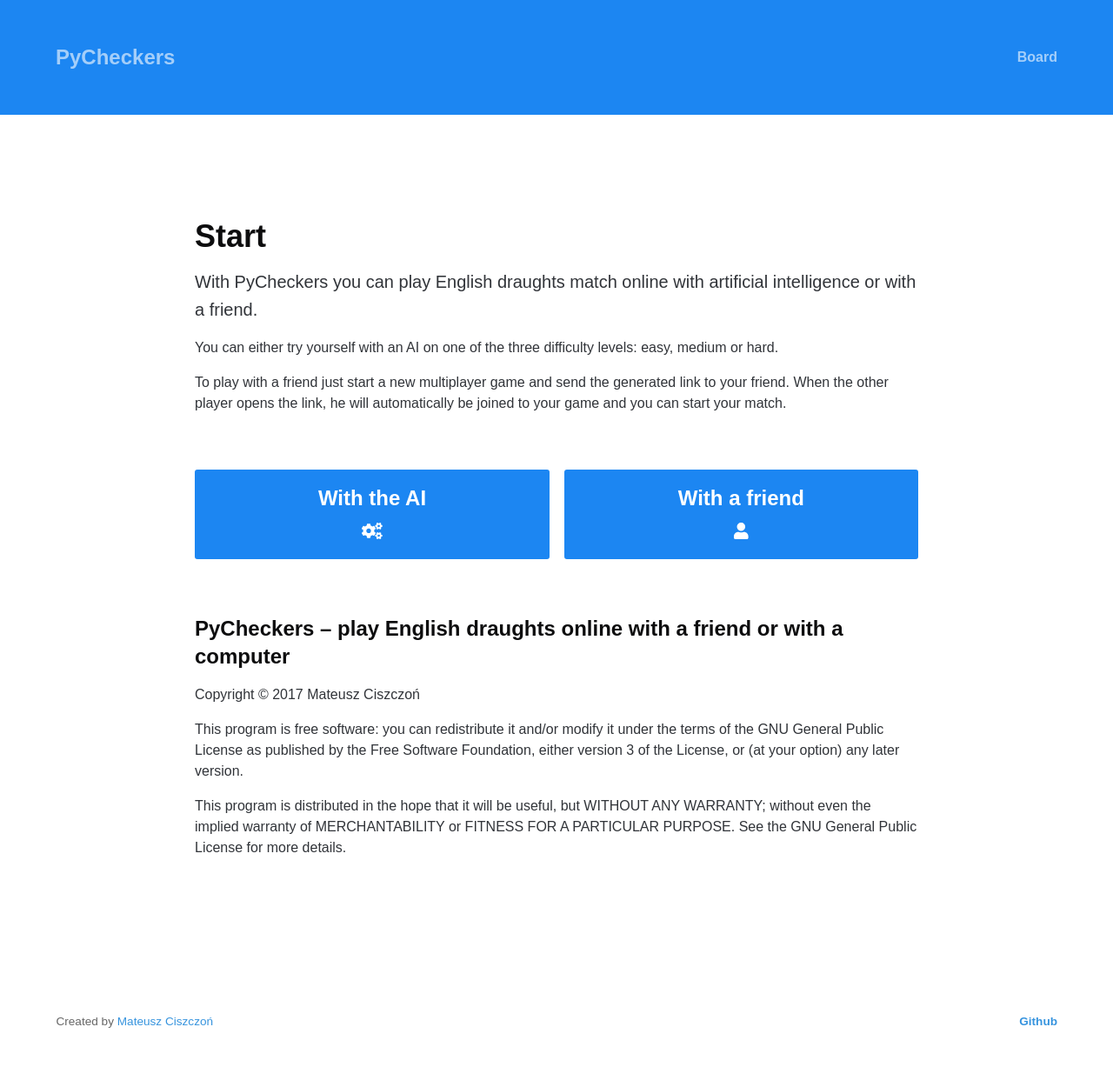
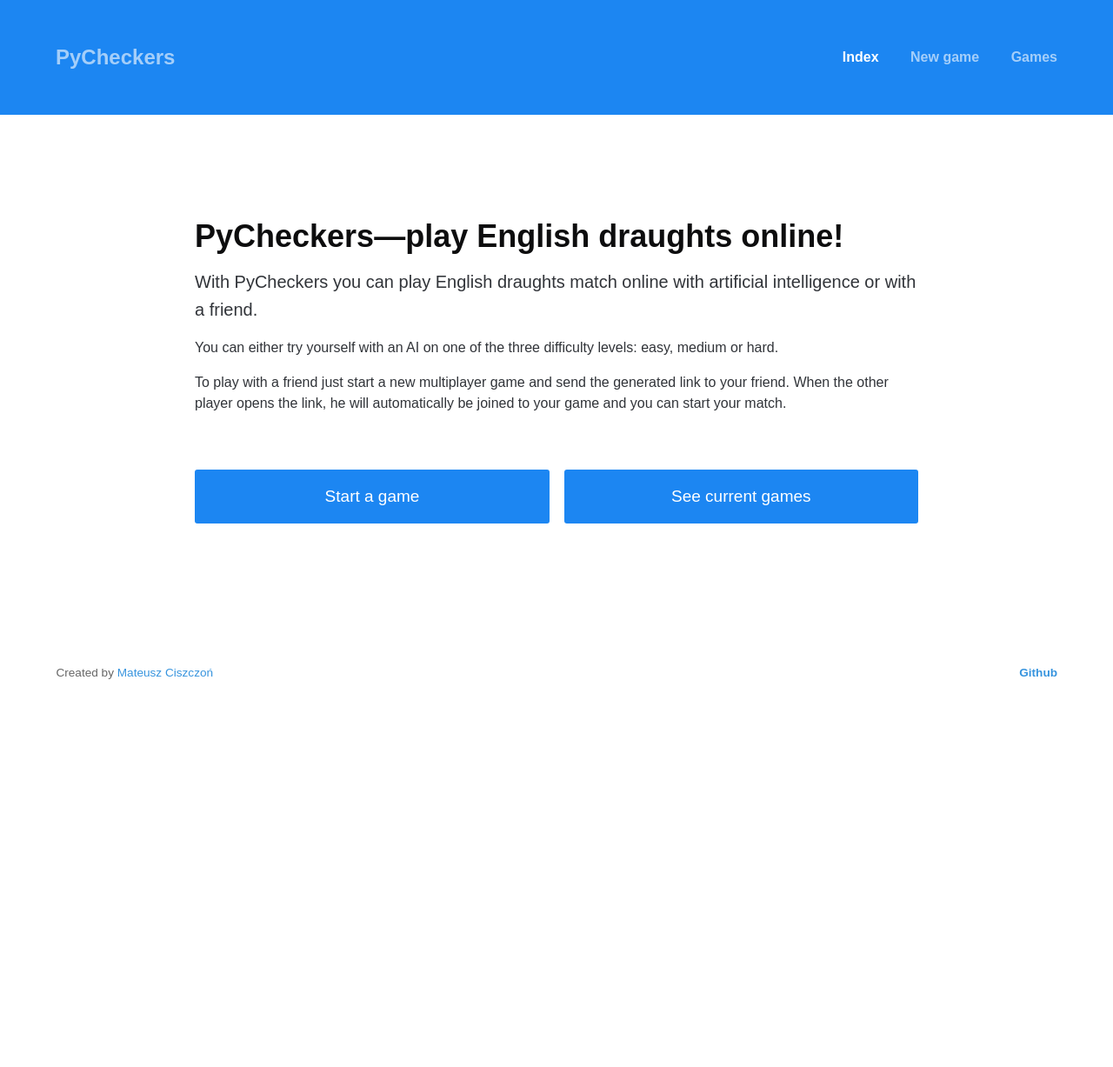
Before and after one commit to mciszczon/PyCheckers, a Flask app: page / in a window 1280 px wide. Shown: the whole page at 87% size. After the commit the page ends 781 px from the top, so only its background shows below. Run offline with Flask 2, Linux system fonts and the light colour scheme; some libraries are stand-ins or nearby versions.

Commit message:
Instances (with game creation), captures, better architecture
Signed-off-by: Mateusz Ciszczoń <contact@mciszczon.pl>

```diff
--- a/_front/dist/css/pycheckers.css
+++ b/_front/dist/css/pycheckers.css
@@ -112,6 +112,23 @@ a {
 
 .main {
 
+}
+
+.game {
+    display: block;
+    width: 100%;
+    height: 100%;
+    padding: 2rem;
+    background: #edf2ff;
+}
+
+.game:hover,
+.game:focus {
+    background: #f8f8f8;
+}
+
+.game h3 {
+    margin-top: 0.5rem;
 }
 
 /* Board */
--- a/pycheckers/templates/base.html
+++ b/pycheckers/templates/base.html
@@ -6,12 +6,8 @@
     <meta charset="utf-8">
     <meta name="viewport" content="width=device-width, initial-scale=1">
 
-    <!-- Kube CSS -->
     <link rel="stylesheet" href="{{ url_for('static', filename='css/kube.css') }}">
     <link rel="stylesheet" href="{{ url_for('static', filename='css/pycheckers.css') }}">
-
-    <!-- Font Awesome -->
-    <script defer src="https://use.fontawesome.com/releases/v5.0.2/js/all.js"></script>
 
 </head>
 <body>
@@ -23,13 +19,30 @@
                     <a href="{{ url_for('index') }}">PyCheckers</a>
                 </h1>
                 <ul class="menu">
-                    <li class="menu__item {% if url_for('board') == rule %} menu__item--active {% endif %}">
-                        <a href="{{ url_for('board') }}">Board</a>
+                    <li class="menu__item {% if rule == '/' %}menu__item--active{% endif %}">
+                        <a href="{{ url_for('index') }}">Index</a>
+                    </li>
+                    <li class="menu__item {% if rule == '/start' %}menu__item--active{% endif %}">
+                        <a href="{{ url_for('start') }}">New game</a>
+                    </li>
+                    <li class="menu__item {% if rule == '/games' %}menu__item--active{% endif %}">
+                        <a href="{{ url_for('active_games') }}">Games</a>
                     </li>
                 </ul>
             </nav>
         </div>
     </header>
+
+    {% with messages = get_flashed_messages(with_categories=true) %}
+        {% if messages %}
+            {% for category, message in messages %}
+                <div class="message {{ category }}" data-component="message">
+                    {{ message }}
+                    <span class="close small"></span>
+                </div>
+            {% endfor %}
+        {% endif %}
+    {% endwith %}
 
     <main class="main section">
         {% block content %}{% endblock %}
--- a/pycheckers/templates/index.html
+++ b/pycheckers/templates/index.html
@@ -2,38 +2,22 @@
 {% block title %}Start{% endblock %}
 {% block content %}
     <div class="container">
-            <h2>Start</h2>
+        <h2>PyCheckers—play English draughts online!</h2>
         <p class="large">With PyCheckers you can play English draughts match online with artificial intelligence or with a friend.</p>
         <p>You can either try yourself with an AI on one of the three difficulty levels: easy, medium or hard.</p>
         <p>To play with a friend just start a new multiplayer game and send the generated link to your friend. When the other player opens the link, he will automatically be joined to your game and you can start your match.</p>
 
         <div class="row gutters u-margin-top">
             <div class="col col-6">
-                    <a href="{{ url_for('board') }}" class="button large w100 u-text-center">
-                        <h3 class="inverted">With the AI</h3>
-                        <span class="fas fa-cogs"></span>
+                <a href="{{ url_for('start') }}" class="button large w100 u-text-center">
+                    <span class="inverted">Start a game</span>
                 </a>
             </div>
             <div class="col col-6">
-                    <a href="{{ url_for('board') }}" class="button large w100 u-text-center">
-                        <h3 class="inverted">With a friend</h3>
-                        <span class="fas fa-user"></span>
+                <a href="{{ url_for('active_games') }}" class="button large w100 u-text-center">
+                    <span class="inverted">See current games</span>
                 </a>
             </div>
         </div>
-
-            <h3 class="u-margin-top">PyCheckers – play English draughts online with a friend or with a computer</h3>
-            <p>Copyright &copy; 2017  Mateusz Ciszczoń</p>
-
-            <p>This program is free software: you can redistribute it and/or modify
-            it under the terms of the GNU General Public License as published by
-            the Free Software Foundation, either version 3 of the License, or
-                (at your option) any later version.</p>
-
-            <p>This program is distributed in the hope that it will be useful,
-            but WITHOUT ANY WARRANTY; without even the implied warranty of
-            MERCHANTABILITY or FITNESS FOR A PARTICULAR PURPOSE.  See the
-                GNU General Public License for more details.</p>
-
     </div>
 {% endblock %}
--- a/pycheckers/views.py
+++ b/pycheckers/views.py
@@ -3,17 +3,30 @@ This is Views module.
 It allows Flask to run properly, as it stores its routing and template rendering settings.
 """
 import math
-from pycheckers import app, utils
-from flask import render_template, request, redirect, url_for
+import uuid
+import pickle
+from pycheckers import app
+from .resources import Game, Board
+from flask import render_template, request, redirect, url_for, flash
 
-# TODO: Move variables from below to a new Game object.
-# TODO: Allow to create multiple instances of the Game object (store as objects in array).
-board_initialized = utils.Board()
-rows = board_initialized.get_rows()
-columns = board_initialized.get_columns()
+app.secret_key = 'C~\xb2\x95\x00:\xca\xc8b\x83\x89\xee\xf7)w&\xed\x96\xbe\x13\xfd\x88\x92\x81'
 
-player_black = utils.PlayerBlack()
-player_white = utils.PlayerWhite()
+games = dict()
+board = Board.Board()
+
+
+# def load_games():
+#     games = pickle.load(open('games.p', 'rb'))
+#
+#
+# @app.route('/save')
+# def save():
+#     pickle.dump(games, open('games.p', 'wb'))
+#
+#
+# @app.route('/load')
+# def load():
+#     load_games()
 
 
 @app.route('/')
@@ -22,22 +35,48 @@ def index():
     A view that displays the homepage.
     :return render_template():
     """
-
     return render_template('index.html')
 
 
-@app.route('/board')
-def board():
+@app.route('/start', methods=['POST', 'GET'])
+def start():
+    if request.method == 'POST':
+        name = request.form['name']
+        gametype = request.form['gametype']
+        if name and gametype:
+            return redirect(url_for('create', name=name))
+    return render_template('start.html')
+
+
+@app.route('/create/<string:name>')
+def create(name):
+    game_id = str(uuid.uuid4())
+    games[game_id] = (Game.Game(name))
+    flash('Game started!', 'success')
+
+    return redirect(url_for('game', game_id=game_id))
+
+
+@app.route('/games')
+def active_games():
+    return render_template('games.html', games=games)
+
+
+@app.route('/game/<string:game_id>')
+def game(game_id):
     """
     A basic view that just generates the board.
     :return render_template():
     """
-
-    return render_template('board.html')
+    if games.get(game_id):
+        return render_template('board.html', game_id=game_id)
+    else:
+        flash('Such a game does not exist. It might have ended.', 'error')
+        return redirect(url_for('index'))
 
 
-@app.route('/board/select/<int:coordinate_x>/<int:coordinate_y>')
-def select(coordinate_x, coordinate_y):
+@app.route('/game/<string:game_id>/select/<int:coordinate_x>/<int:coordinate_y>')
+def select(game_id, coordinate_x, coordinate_y):
     """
     A view that handles player selecting one of his pieces.
     :param int coordinate_x: This is a x coordinate of the piece that player selected.
@@ -45,15 +84,16 @@ def select(coordinate_x, coordinate_y):
     :return render_template() or redirect():
     """
 
-    if board_initialized.turn == 0 and (coordinate_x, coordinate_y) in player_black.positions\
-            or board_initialized.turn == 1 and (coordinate_x, coordinate_y) in player_white.positions:
-        return render_template('board.html', coordinate_x=coordinate_x, coordinate_y=coordinate_y)
+    if games[game_id].turn == 0 and (coordinate_x, coordinate_y) in games[game_id].player_black.positions\
+            or games[game_id].turn == 1 and (coordinate_x, coordinate_y) in games[game_id].player_white.positions:
+        return render_template('board.html', game_id=game_id, coordinate_x=coordinate_x, coordinate_y=coordinate_y)
     else:
-        return redirect(url_for('board'))
+        flash('You cannot select this piece!', 'error')
+        return redirect(url_for('game', game_id=game_id))
 
 
-@app.route('/board/select/<int:coordinate_x>/<int:coordinate_y>/move/<int:to_x>/<int:to_y>')
-def move(coordinate_x, coordinate_y, to_x, to_y):
+@app.route('/game/<string:game_id>/select/<int:coordinate_x>/<int:coordinate_y>/move/<int:to_x>/<int:to_y>')
+def move(game_id, coordinate_x, coordinate_y, to_x, to_y):
     """
     A view that handles moving a piece from one box to another.
     :param int coordinate_x: This is a x coordinate of the piece we want to move.
@@ -64,40 +104,123 @@ def move(coordinate_x, coordinate_y, to_x, to_y):
     """
 
     # Checking whether move is allowed
-    # 1. By one square only
-    if math.fabs(coordinate_x - to_x) != 1 or math.fabs(coordinate_y - to_y) != 1\
-            or to_x not in board_initialized.get_rows() or to_y not in board_initialized.get_columns()\
-            or (to_x, to_y) in player_white.positions or (to_x, to_y) in player_black.positions:
-        return redirect(url_for('select', coordinate_x=coordinate_x, coordinate_y=coordinate_y))
+    # 1. Not outside the board
+    if to_x not in board.get_rows() or to_y not in board.get_columns() \
+            or (to_x, to_y) in games[game_id].player_white.positions or (to_x, to_y) in games[game_id].player_black.positions:
+        flash('This move is invalid!', 'error')
+        return redirect(url_for('select', game_id=game_id, coordinate_x=coordinate_x, coordinate_y=coordinate_y))
 
     # 2. Only into gray boxes
-    if not board_initialized.check_if_allowed(to_x, to_y):
-        return redirect(url_for('select', coordinate_x=coordinate_x, coordinate_y=coordinate_y))
-    if (coordinate_x, coordinate_y) not in player_black.kings\
-        and (coordinate_x, coordinate_y) not in player_white.kings\
-            and (board_initialized.turn == 0 and coordinate_x <= to_x
-                 or board_initialized.turn == 1 and coordinate_x >= to_x):
-        return redirect(url_for('select', coordinate_x=coordinate_x, coordinate_y=coordinate_y))
+    if not board.check_if_allowed(to_x, to_y):
+        flash('This move is invalid!', 'error')
+        return redirect(url_for('select', game_id=game_id, coordinate_x=coordinate_x, coordinate_y=coordinate_y))
 
-    if board_initialized.turn == 0 and (coordinate_x, coordinate_y) in player_black.positions:
-        player_black.positions.remove((coordinate_x, coordinate_y))
-        player_black.positions.add((to_x, to_y))
-        board_initialized.change_turn()
-    elif board_initialized.turn == 1 and (coordinate_x, coordinate_y) in player_white.positions:
-        player_white.positions.remove((coordinate_x, coordinate_y))
-        player_white.positions.add((to_x, to_y))
-        board_initialized.change_turn()
+    # 3. Not onto other pieces
+    if (coordinate_x, coordinate_y) not in games[game_id].player_black.positions\
+        and (coordinate_x, coordinate_y) not in games[game_id].player_white.positions:
+        flash('This move is invalid!', 'error')
+        return redirect(url_for('select', game_id=game_id, coordinate_x=coordinate_x, coordinate_y=coordinate_y))
+
+    # 3.A. If not kings, pieces cannot move backwards
+    if (games[game_id].turn == 0 and (coordinate_x, coordinate_y) not in games[game_id].player_black.kings
+            and coordinate_x <= to_x)\
+            or (games[game_id].turn == 1 and (coordinate_x, coordinate_y) not in games[game_id].player_white.kings
+                and coordinate_x >= to_x):
+        flash('This move is invalid!', 'error')
+        return redirect(url_for('select', game_id=game_id, coordinate_x=coordinate_x, coordinate_y=coordinate_y))
+
+    # 4. By how far
+    # 4.1. Black player
+    if games[game_id].turn == 0 and (coordinate_x, coordinate_y) in games[game_id].player_black.positions:
+        # 1. If by one, it's okay
+        if math.fabs(coordinate_x - to_x) <= 1 and math.fabs(coordinate_y - to_y) <= 1:
+            games[game_id].player_black.positions.remove((coordinate_x, coordinate_y))
+            games[game_id].player_black.positions.add((to_x, to_y))
+            if (coordinate_x, coordinate_y) in games[game_id].player_black.kings:
+                games[game_id].player_black.kings.remove((coordinate_x, coordinate_y))
+                games[game_id].player_black.kings.add((to_x, to_y))
+            games[game_id].change_turn()
+        # 2. If by two, then check if it is a valid capture
+        elif math.fabs(coordinate_x - to_x) <= 2 or math.fabs(coordinate_y - to_y) <= 2:
+            med_x = (coordinate_x + to_x) / 2
+            med_y = (coordinate_y + to_y) / 2
+            if (med_x, med_y) in games[game_id].player_white.positions:
+                games[game_id].player_black.positions.remove((coordinate_x, coordinate_y))
+                games[game_id].player_black.positions.add((to_x, to_y))
+                if (coordinate_x, coordinate_y) in games[game_id].player_black.kings:
+                    games[game_id].player_black.kings.remove((coordinate_x, coordinate_y))
+                    games[game_id].player_black.kings.add((to_x, to_y))
+                games[game_id].player_white.positions.remove((med_x, med_y))
+                games[game_id].player_white.pieces -= 1
+                if (med_x, med_y) in games[game_id].player_white.kings:
+                    games[game_id].player_white.kings.remove((med_x, med_y))
+                games[game_id].change_turn()
+                flash('A piece was captured!', 'black')
+            else:
+                flash('This move is invalid!', 'error')
+                return redirect(url_for('select', game_id=game_id, coordinate_x=coordinate_x, coordinate_y=coordinate_y))
+        # 3. If by more than two, then it's surely invalid
+        else:
+            flash('This move is invalid!', 'error')
+            return redirect(url_for('select', game_id=game_id, coordinate_x=coordinate_x, coordinate_y=coordinate_y))
+
+    # 4.2. White player
+    elif games[game_id].turn == 1 and (coordinate_x, coordinate_y) in games[game_id].player_white.positions:
+        # 1. If by one, it's okay
+        if math.fabs(coordinate_x - to_x) <= 1 and math.fabs(coordinate_y - to_y) <= 1:
+            games[game_id].player_white.positions.remove((coordinate_x, coordinate_y))
+            games[game_id].player_white.positions.add((to_x, to_y))
+            if (coordinate_x, coordinate_y) in games[game_id].player_white.kings:
+                games[game_id].player_white.kings.remove((coordinate_x, coordinate_y))
+                games[game_id].player_white.kings.add((to_x, to_y))
+            games[game_id].change_turn()
+        # 2. If by two, then check if it is a valid capture
+        elif math.fabs(coordinate_x - to_x) <= 2 or math.fabs(coordinate_y - to_y) <= 2:
+            med_x = (coordinate_x + to_x) / 2
+            med_y = (coordinate_y + to_y) / 2
+            if (med_x, med_y) in games[game_id].player_black.positions:
+                games[game_id].player_white.positions.remove((coordinate_x, coordinate_y))
+                games[game_id].player_white.positions.add((to_x, to_y))
+                if (coordinate_x, coordinate_y) in games[game_id].player_white.kings:
+                    games[game_id].player_white.kings.remove((coordinate_x, coordinate_y))
+                    games[game_id].player_white.kings.add((to_x, to_y))
+                games[game_id].player_black.positions.remove((med_x, med_y))
+                games[game_id].player_black.pieces -= 1
+                if (med_x, med_y) in games[game_id].player_black.kings:
+                    games[game_id].player_black.kings.remove((med_x, med_y))
+                games[game_id].change_turn()
+                flash('A piece was captured!', 'black')
+            else:
+                flash('This move is invalid!', 'error')
+                return redirect(url_for('select', game_id=game_id, coordinate_x=coordinate_x, coordinate_y=coordinate_y))
+        # 3. If by more than two, then it's surely invalid
+        else:
+            flash('This move is invalid!', 'error')
+            return redirect(url_for('select', game_id=game_id, coordinate_x=coordinate_x, coordinate_y=coordinate_y))
 
     # Check whether there are pieces to turn into kings
-    for piece in player_black.positions:
+    for piece in games[game_id].player_black.positions:
         if piece[0] == 0:  # Row is 0, so black player has a piece at white's base
-            player_black.kings.add(piece)
+            games[game_id].player_black.kings.add(piece)
+            flash('A Black King crowned!', 'black')
 
-    for piece in player_white.positions:
+    for piece in games[game_id].player_white.positions:
         if piece[0] == 7:  # Row is 7, so white player has a piece at black's base
-            player_white.kings.add(piece)
+            games[game_id].player_white.kings.add(piece)
+            flash('A White King crowned!', 'black')
 
-    return redirect(url_for('board'))
+    # Check whether there's a player with no pieces left
+    if not games[game_id].player_black.pieces:
+        flash('White Player wins the match! Congratulations!', 'success')
+    elif not games[game_id].player_white.pieces:
+        flash('Black Player wins the match! Congratulations!', 'success')
+
+    return redirect(url_for('game', game_id=game_id))
+
+
+@app.errorhandler(404)
+def page_not_found(e):
+    return render_template('404.html'), 404
 
 
 @app.context_processor
@@ -107,10 +230,21 @@ def inject_variables():
     Right now it is a very ugly workaround, but just for now.
     :return dict:
     """
-    return dict(
-        rule=str(request.url_rule),
-        board={'rows': rows, 'columns': columns},
-        player_black=player_black,
-        player_white=player_white,
-        turn=board_initialized.turn
-    )
+
+    rule = str(request.url_rule)
+
+    if 'game/' in rule:
+        s = request.url.split('/')
+        game_id = s[s.index('game')+1]
+        return dict(
+            rule=rule,
+            name=games[game_id].name,
+            board={'rows': games[game_id].rows, 'columns': games[game_id].rows},
+            player_black=games[game_id].player_black,
+            player_white=games[game_id].player_white,
+            turn=games[game_id].turn
+        )
+    else:
+        return dict(
+            rule=rule
+        )
```
Also changed, not shown: pycheckers/resources/Board.py (added, +30 -0 lines), pycheckers/resources/Game.py (added, +30 -0 lines), pycheckers/resources/Player.py (added, +8 -0 lines), pycheckers/resources/PlayerBlack.py (added, +16 -0 lines), pycheckers/resources/PlayerWhite.py (added, +16 -0 lines), pycheckers/templates/404.html (added, +9 -0 lines), pycheckers/templates/board.html (+24 -23 lines), pycheckers/templates/games.html (added, +26 -0 lines), pycheckers/templates/start.html (added, +23 -0 lines), pycheckers/utils.py (deleted, +0 -89 lines), pycheckers/resources/__init__.py (added), 1 other file. Lines whose indentation alone changed are shown as unchanged.
